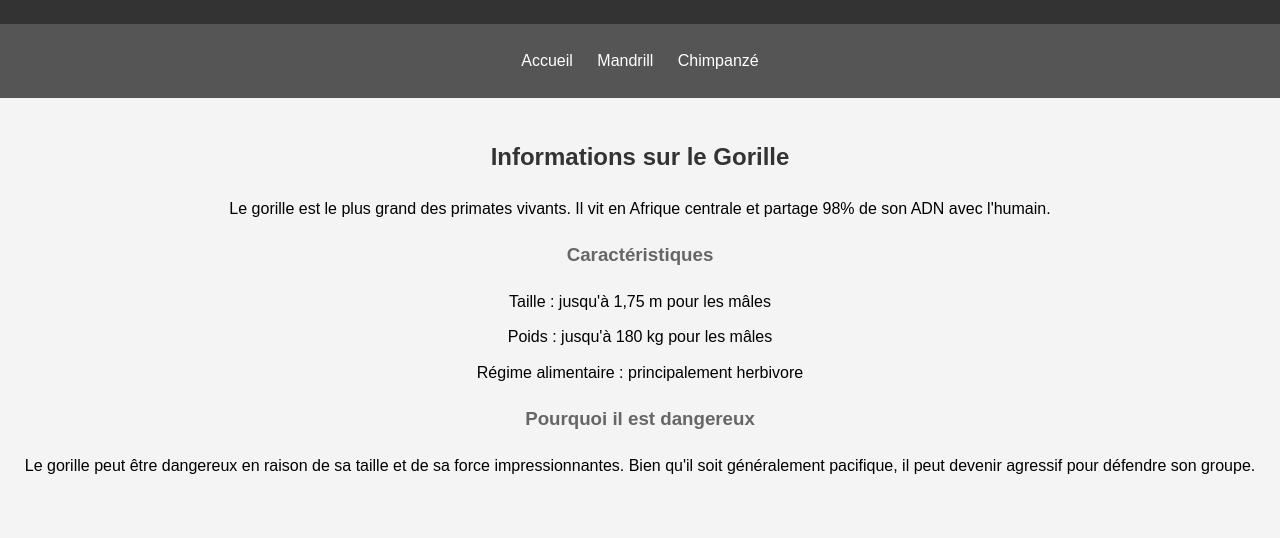
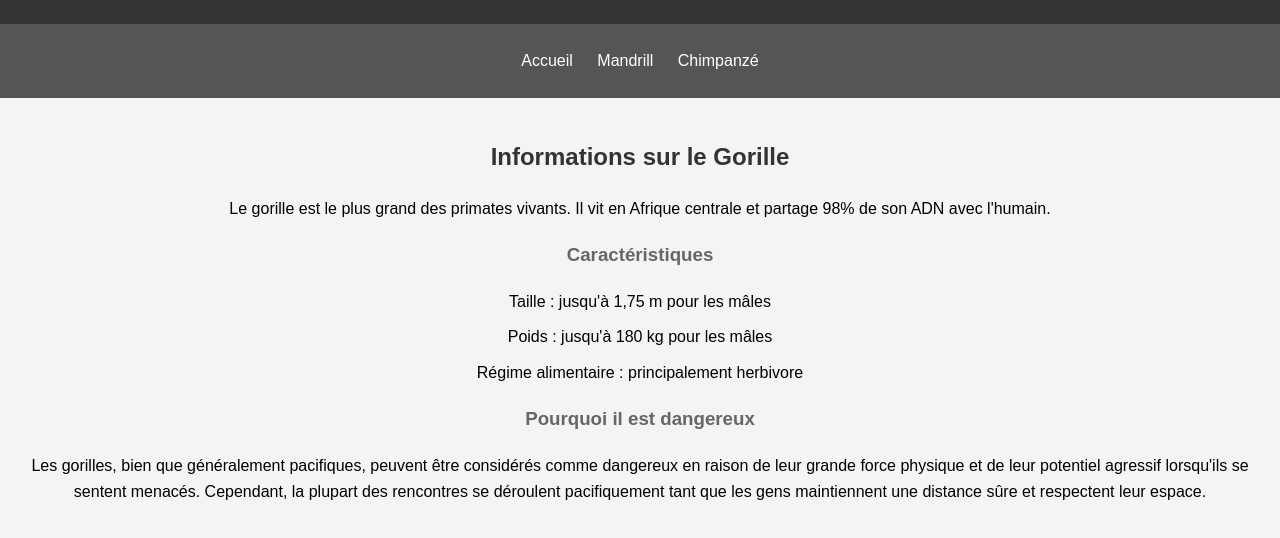
Before and after one commit to Julien3213/Julien3213.github.io, a plain HTML site: page gorille.html in a window 1280 px wide. Shown: the part 102-640 px from the top of the page. Drawn offline with Linux system fonts and the light colour scheme.

Commit message:
Update gorille.html

```diff
--- a/gorille.html
+++ b/gorille.html
@@ -27,7 +27,7 @@
             <li>Régime alimentaire : principalement herbivore</li>
         </ul>
         <h3>Pourquoi il est dangereux</h3>
-        <p>Le gorille peut être dangereux en raison de sa taille et de sa force impressionnantes. Bien qu'il soit généralement pacifique, il peut devenir agressif pour défendre son groupe.</p>
+        <p>Les gorilles, bien que généralement pacifiques, peuvent être considérés comme dangereux en raison de leur grande force physique et de leur potentiel agressif lorsqu'ils se sentent menacés. Cependant, la plupart des rencontres se déroulent pacifiquement tant que les gens maintiennent une distance sûre et respectent leur espace.</p>
     </section>
 </body>
 </html>
```
